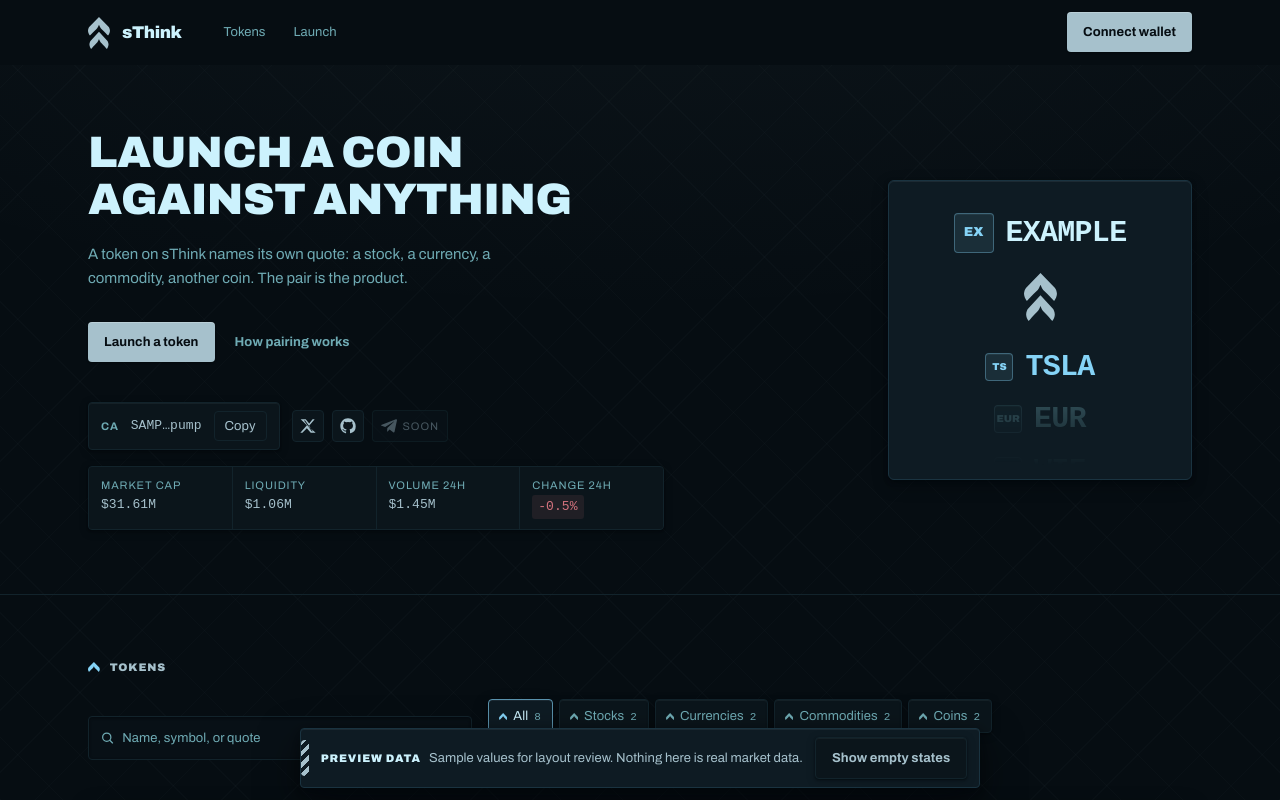
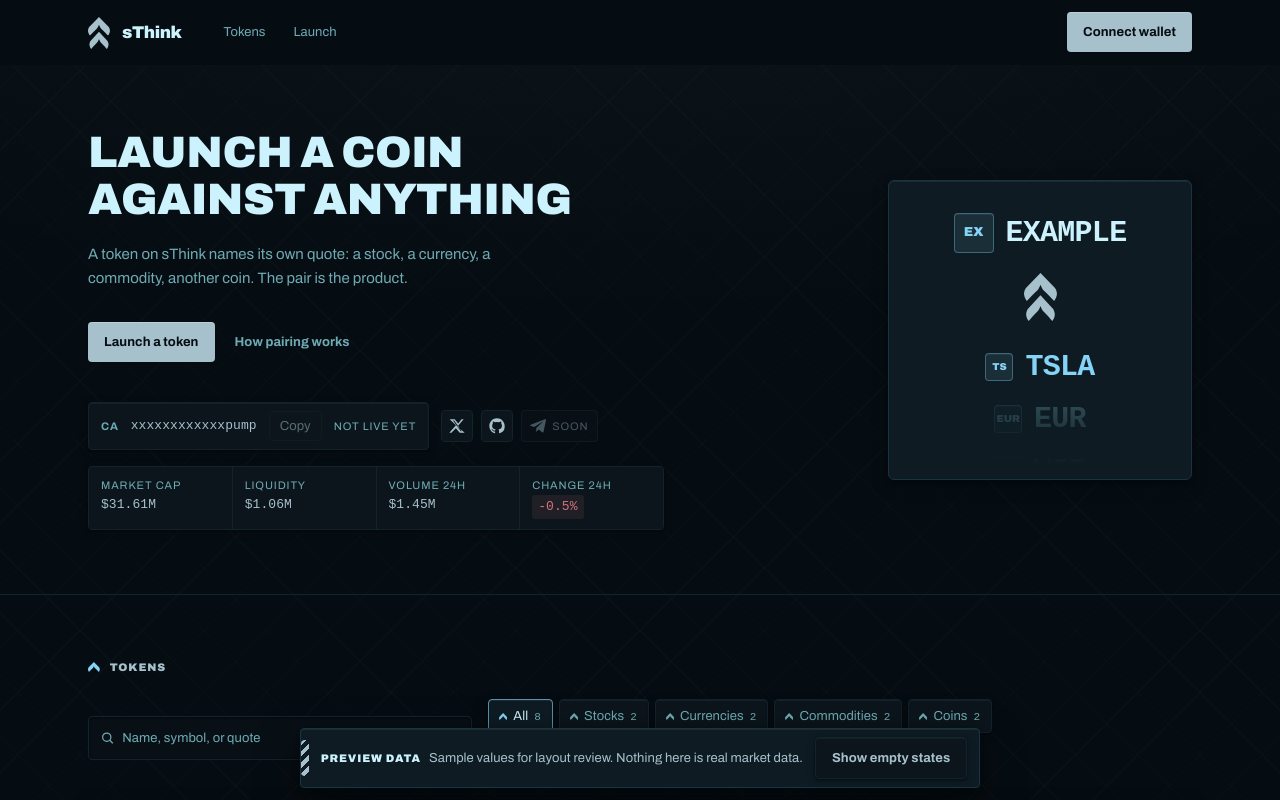
Before and after one commit to sThinkfundao/sThink-ecosystem, a React (Vite) app: page / in a window 1280 px wide. Shown: the top 800 px of the page. Built offline with nearby package versions, Linux system fonts and the light colour scheme; a web font is replaced by a local one.

Commit message:
Keep the contract address on its placeholder in preview mode

```diff
--- a/src/features/hero/CaBar.tsx
+++ b/src/features/hero/CaBar.tsx
@@ -1,7 +1,5 @@
 import { useEffect, useState } from "react";
 import { CA_PLACEHOLDER, external, isSet } from "../../config.ts";
-import { PREVIEW_AVAILABLE, usePreviewActive } from "../../preview/previewMode.ts";
-import { SAMPLE_ADDRESS } from "../../preview/sampleMarket.ts";
 
 function truncate(address: string): string {
   return `${address.slice(0, 4)}…${address.slice(-4)}`;
@@ -9,10 +7,14 @@
 
 type CopyState = "idle" | "copied" | "failed";
 
+/*
+ * The contract address is never filled by preview mode. It is the one field
+ * where a plausible-looking value could be mistaken for a real one, so it
+ * shows the placeholder with copy disabled until config carries a real
+ * address — in every mode.
+ */
 export default function CaBar() {
-  const previewActive = usePreviewActive();
-  const address =
-    PREVIEW_AVAILABLE && previewActive ? SAMPLE_ADDRESS : external.contractAddress;
+  const address = external.contractAddress;
   const live = isSet(address);
   const [copyState, setCopyState] = useState<CopyState>("idle");
 
--- a/src/preview/sampleMarket.ts
+++ b/src/preview/sampleMarket.ts
@@ -88,6 +88,3 @@
     fetchedAt: Date.now(),
   };
 }
-
-/** Stand-in mint address so the CA bar's live state can be reviewed. */
-export const SAMPLE_ADDRESS = "SAMPLEonly1111111111111111111111111111pump";
```
